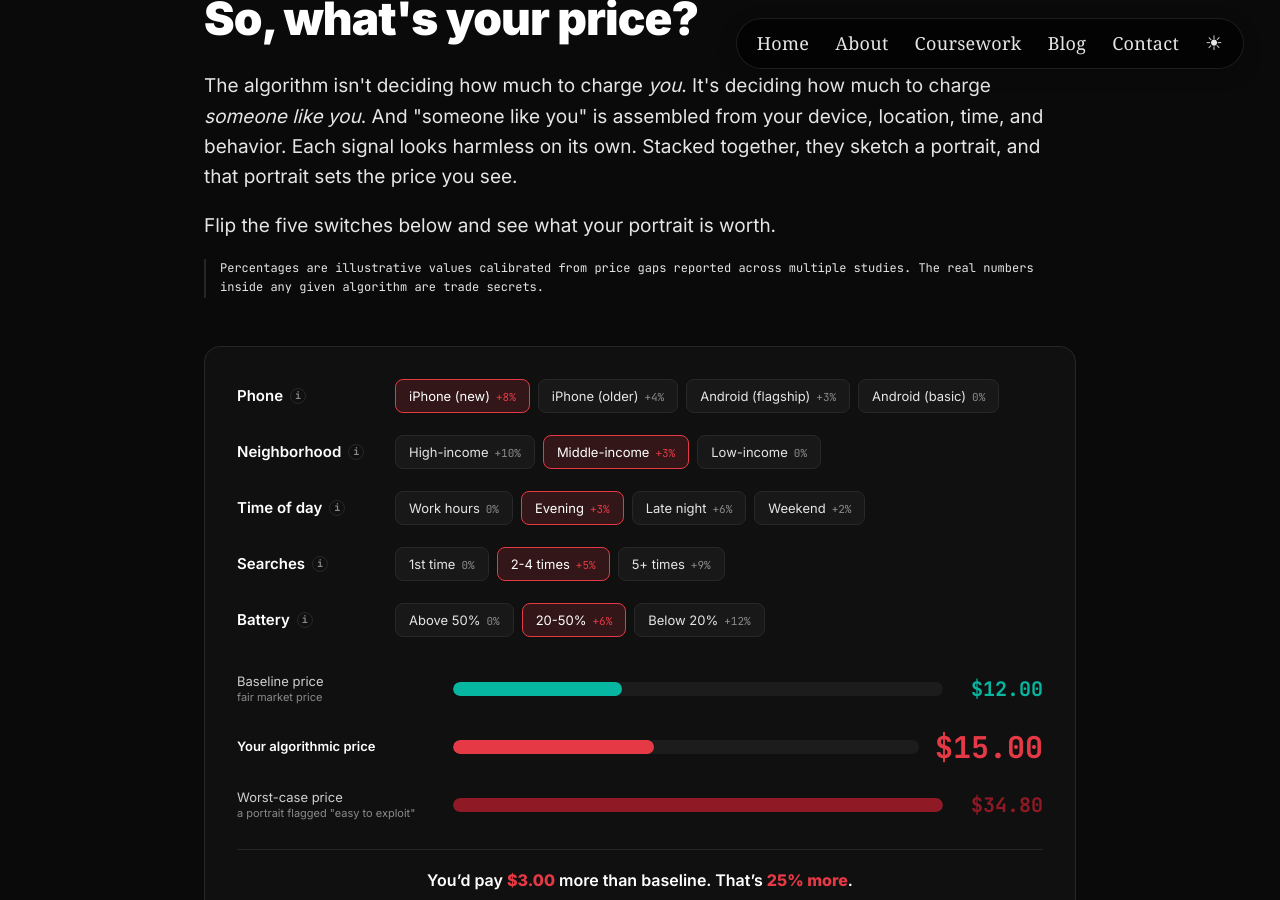
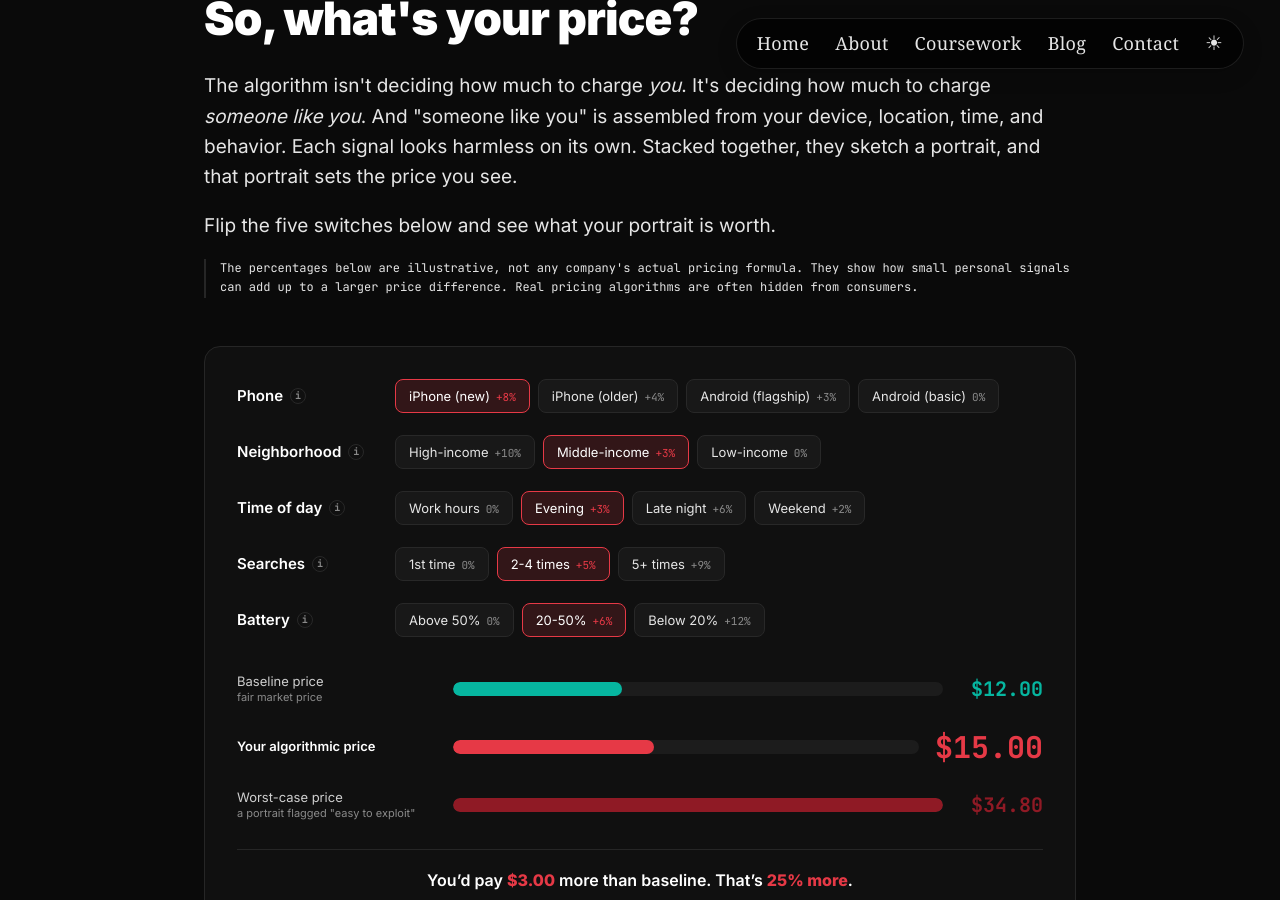
Before and after one commit to crushWu8/my-site, a Jekyll site: the page built from _posts/2026-06-18-the-price-is-watching-you.md, in a window 1280 px wide and 900 px high, scrolled down 2505 px. Built offline with Jekyll 4.4.1, drawn with Linux system fonts in a browser that asks for light colours.

Commit message:
new blog

```diff
--- a/_posts/2026-06-18-the-price-is-watching-you.md
+++ b/_posts/2026-06-18-the-price-is-watching-you.md
@@ -64,7 +64,7 @@ excerpt: In 1985, four things decided the price of a plane ticket. In 2026, it's
     <h2 id="pe-portrait-h">So, what's your price?</h2>
     <p>The algorithm isn't deciding how much to charge <em>you</em>. It's deciding how much to charge <em>someone like you</em>. And "someone like you" is assembled from your device, location, time, and behavior. Each signal looks harmless on its own. Stacked together, they sketch a portrait, and that portrait sets the price you see.</p>
     <p>Flip the five switches below and see what your portrait is worth.</p>
-    <p class="pe-foot-note">Percentages are illustrative values calibrated from price gaps reported across multiple studies. The real numbers inside any given algorithm are trade secrets.</p>
+    <p class="pe-foot-note">The percentages below are illustrative, not any company's actual pricing formula. They show how small personal signals can add up to a larger price difference. Real pricing algorithms are often hidden from consumers.</p>
 
     <div class="pe-calc">
       <div class="pe-switches" id="pe-switches"></div>
```
Also changed, not shown: 2 other files.
